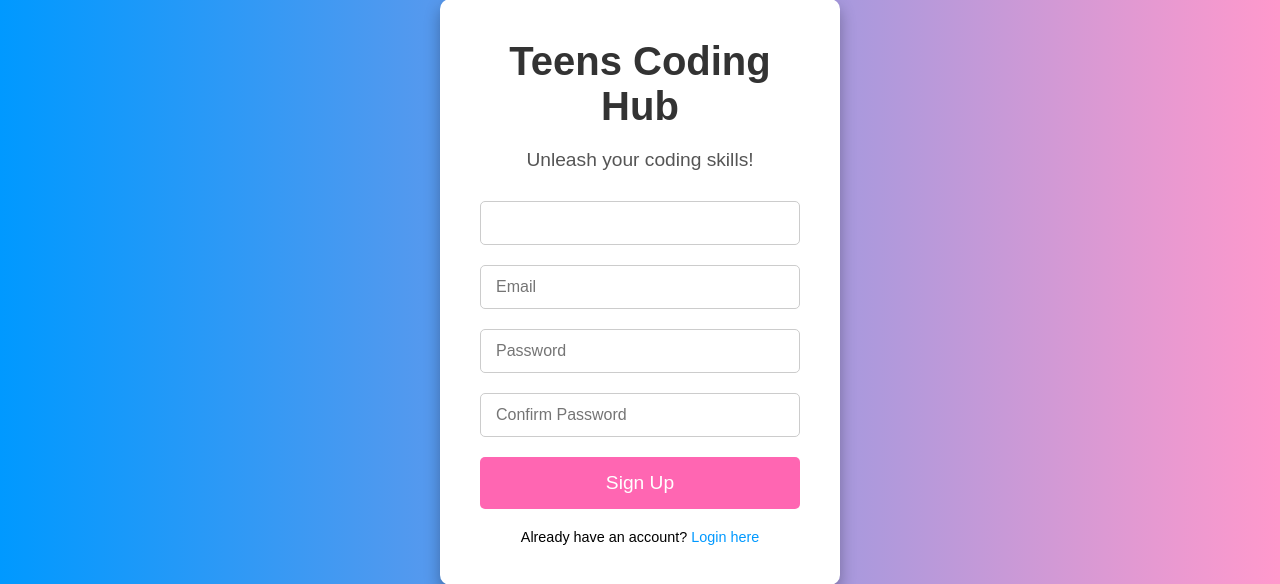
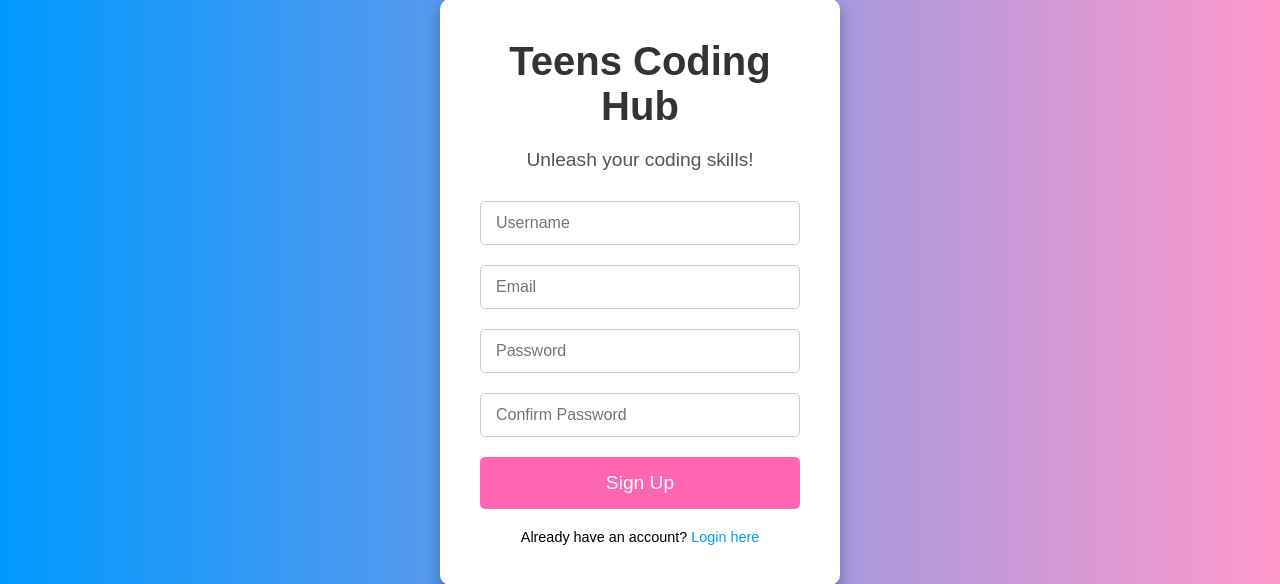
Before and after one commit to Solotole/Webstack-portfolio-project, a Flask app: template web_dynamic/templates/signup.html in a window 1280 px wide. Shown: the part 108-692 px from the top of the page. Run offline with Flask 3, Linux system fonts and the light colour scheme; the template is opened without the code that fills it, so the values that code supplies are empty.

Commit message:
signup page

```diff
--- a/web_dynamic/templates/signup.html
+++ b/web_dynamic/templates/signup.html
@@ -5,6 +5,7 @@
     <meta name="viewport" content="width=device-width, initial-scale=1.0">
     <title>Teens Coding Hub - Sign Up</title>
     <link rel="stylesheet" href="./../static/styles/styles.css">
+    <script src="./../static/scripts/signup.js"></script>
 </head>
 <body>
     <div class="container">
@@ -12,9 +13,9 @@
             <h1>Teens Coding Hub</h1>
             <p class="tagline">Unleash your coding skills!</p>
 
-            <form id="signupForm" method="POST" action="/signup">
+	    <form id="signupForm" method="POST" action="{{ url_for('signup') }}">
                 <div class="input-group">
-                    <input type="text" id="username" name="username" laceholder="Username" required>
+                    <input type="text" id="username" name="username" placeholder="Username" required>
                     <small>Error message</small>
                 </div>
 
@@ -39,6 +40,6 @@
         </div>
     </div>
 
-    <script src="./../static/scripts/signup.js"></script>
+
 </body>
 </html>
```
